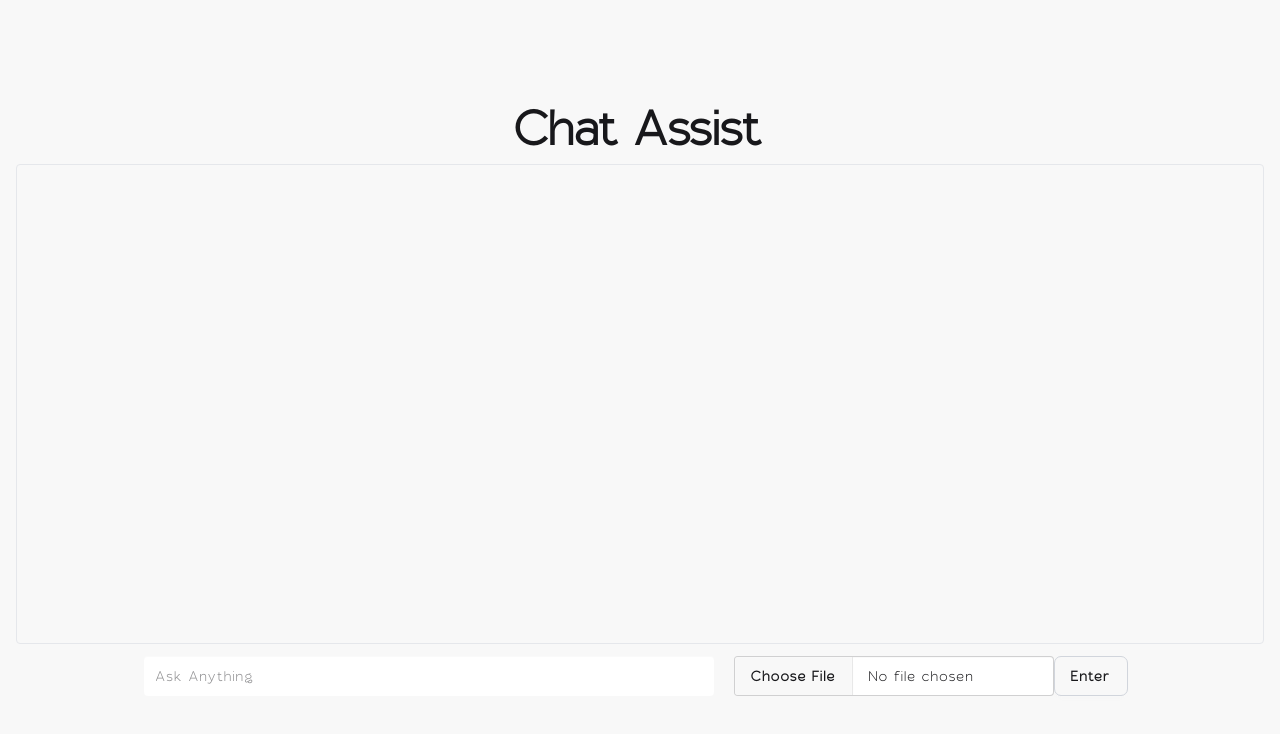
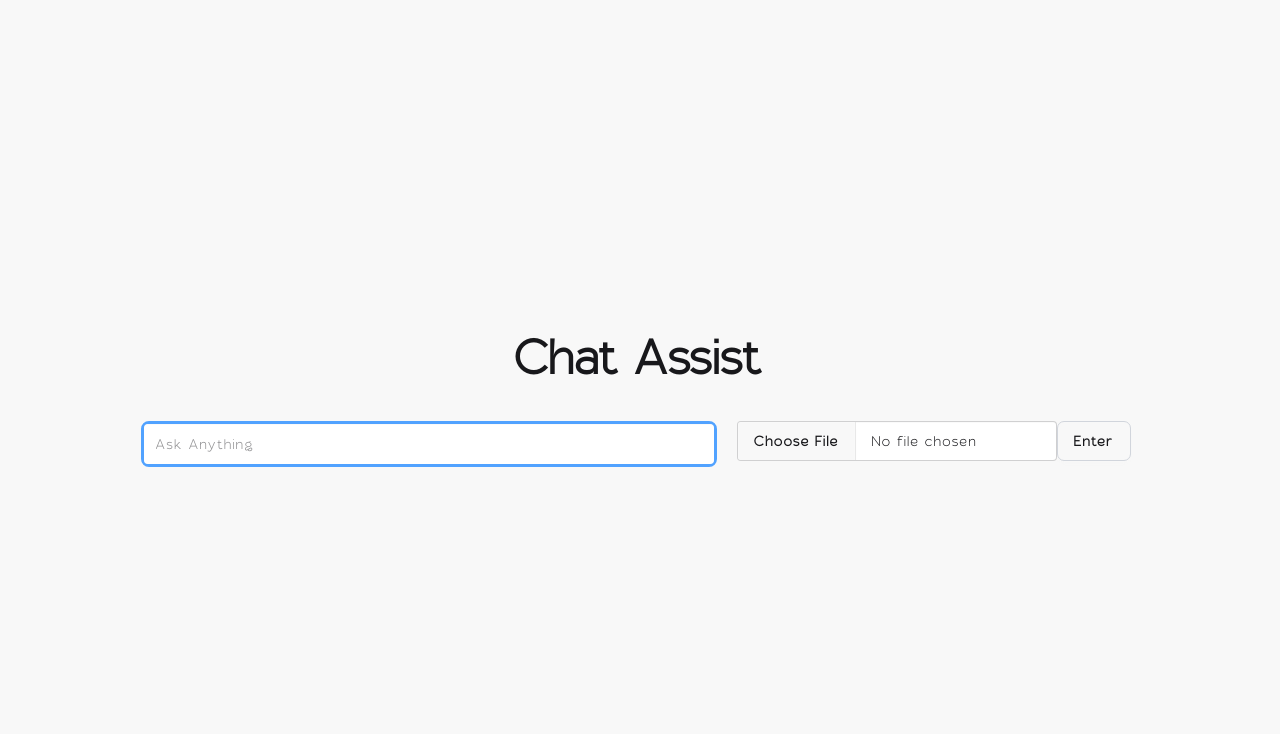
Before and after one commit to sagardhankar7/ChatAssis-frontend, a React (Vite) app: page / in a window 1280 px wide. Shown: the top 734 px of the page. Built offline with nearby package versions, Linux system fonts and the light colour scheme.

Commit message:
chat like frontend

```diff
--- a/package.json
+++ b/package.json
@@ -16,7 +16,8 @@
     "react-dom": "^19.2.4",
     "react-markdown": "^10.1.0",
     "remark-gfm": "^4.0.1",
-    "tailwindcss": "^4.2.2"
+    "tailwindcss": "^4.2.2",
+    "uuid": "^14.0.2"
   },
   "devDependencies": {
     "@eslint/js": "^9.39.4",
--- a/src/App.jsx
+++ b/src/App.jsx
@@ -1,16 +1,21 @@
 import { useEffect, useState } from "react"
 import axios from "axios"
-import ReactMarkdown from "react-markdown"
-import remarkGfm from "remark-gfm"
 import { BASE_URL } from "../utility/Constants"
 import { Shimmer } from "../utility/Shimmer"
 import "./App.css"
+import { v4 as uuid } from 'uuid';
+import OutputChat from "./components/OutputChat.jsx";
+import InputChat from "./components/InputChat.jsx";
+import InputBox from "./components/InputBox.jsx";
+import LogoBar from "./components/LogoBar.jsx";
+
 
 function App() {
   const [text, setText] = useState("")
   const [output, setOutput] = useState(" ")
   const [userId, setUserId] = useState("")
   const [file, setFile] = useState(null)
+  const [chats, setChats] = useState([])
 
   const handleKey = async (e) => {
     if (e.key != "Enter") return
@@ -28,6 +33,13 @@ function App() {
 
     setOutput("")
 
+    const inputObj = {}
+    inputObj.message = text
+    inputObj.id = uuid()
+    inputObj.position = "right"
+    // const arr2 = [...chats, inputObj]
+    // setChats(arr2)
+
     const formData = new FormData()
     formData.append("userPrompt", text)
     formData.append("userId", userId)
@@ -43,6 +55,12 @@ function App() {
     })
 
     setOutput(response.data?.message)
+    const obj = {}
+    obj.message = response.data?.message
+    obj.id = uuid()
+    obj.position = "left"
+    const arr= [...chats, inputObj, obj]
+    setChats(arr)
   }
 
   useEffect(() => {
@@ -59,47 +77,19 @@ function App() {
       <div className="hero bg-base-200 min-h-screen">
         <div className="hero-content">
           <div className="w-456">
-            <h1 className="text-5xl font-bold text-center">Chat Assist</h1>
-            <div className="py-6 h-120 overflow-y-auto whitespace-pre-line border rounded p-2 my-3 border-gray-200">
-              {output == "" ? (
-                <Shimmer />
-              ) : (
-                <ReactMarkdown
-                  remarkPlugins={[remarkGfm]}
-                  components={{
-                    table: ({ node, ...props }) => (
-                      <table className="markdown-table" {...props} />
-                    ),
-                  }}
-                >
-                  {/* {output} */}
-                  {typeof output === "string" ? output : JSON.stringify(output)}
-                </ReactMarkdown>
-              )}
+            <LogoBar/>
+            <div className="overflow-y-auto whitespace-pre-line  rounded-lg p-2 my-3 border-gray-800">
+              {chats.map((chat)=> {
+                if(chat.position=="left") {
+                  return (<OutputChat key={chat.id} chat={chat}/>)
+                }
+                else {
+                  return (<InputChat key={chat.id} chat={chat}/>)
+                }
+              })}
             </div>
-            <div className="flex justify-center">
-              <input
-                onKeyUp={handleKey}
-                type="text"
-                value={text}
-                onChange={(e) => setText(e.target.value)}
-                placeholder="Ask Anything"
-                className="input w-[calc(570px)] outline-none border-none"
-              />
-              <div className="flex justify-center ml-1">
-                <input
-                  type="file"
-                  onChange={(e) => setFile(e.target.files[0])}
-                  className="file-input file-input-bordered ml-2"
-                />
-                <button
-                  onClick={handleEnterBtn}
-                  className="btn border-gray-300 rounded-[7px] outline-none"
-                >
-                  Enter
-                </button>
-              </div>
-            </div>
+            {/*Input Area*/}
+            <InputBox handleEnterBtn={handleEnterBtn} handleKey={handleKey} setText={setText} text={text} setFile={setFile} />
           </div>
         </div>
       </div>
@@ -107,4 +97,16 @@ function App() {
   )
 }
 
+// <ReactMarkdown
+//                   remarkPlugins={[remarkGfm]}
+//                   components={{
+//                     table: ({ node, ...props }) => (
+//                       <table className="markdown-table" {...props} />
+//                     ),
+//                   }}
+//                 >
+//                   {/* {output} */}
+//                   {typeof output === "string" ? output : JSON.stringify(output)}
+//                 </ReactMarkdown>
+
 export default App
--- /dev/null
+++ b/src/components/InputBox.jsx
@@ -0,0 +1,27 @@
+export default function ({text, setText, setFile, handleKey, handleEnterBtn}) {
+    return (<div className="flex bottom-0 justify-center">
+        <div className={"border-blue-400 border-3 rounded-lg"}>
+        <input
+            onKeyUp={handleKey}
+            type="text"
+            value={text}
+            onChange={(e) => setText(e.target.value)}
+            placeholder="Ask Anything"
+            className="input w-[calc(570px)] outline-none border-none"
+        />
+        </div>
+        <div className="flex justify-center ml-1">
+            <input
+                type="file"
+                onChange={(e) => setFile(e.target.files[0])}
+                className="file-input file-input-bordered ml-2"
+            />
+            <button
+                onClick={handleEnterBtn}
+                className="btn border-gray-300 rounded-[7px] outline-none"
+            >
+                Enter
+            </button>
+        </div>
+    </div>)
+}
--- /dev/null
+++ b/src/components/InputChat.jsx
@@ -0,0 +1,7 @@
+export default function ({chat}) {
+    return (
+        <div className={"flex justify-end mb-2 mt-10 "}>
+            <div className={"bg-[#e8f3fe] rounded-[22px] px-4 py-2.5"}>{chat.message}</div>
+        </div>
+    )
+}
--- /dev/null
+++ b/src/components/LogoBar.jsx
@@ -0,0 +1,5 @@
+export default function () {
+    return (<div className={""}>
+        <h1 className="text-5xl font-bold text-center">Chat Assist</h1>
+    </div>)
+}
--- /dev/null
+++ b/src/components/OutputChat.jsx
@@ -0,0 +1,18 @@
+import ReactMarkdown from "react-markdown"
+import remarkGfm from "remark-gfm"
+
+
+export default function ({chat}) {
+    return (
+        <div className={"border border-gray-400 bg-gray-100 px-4 py-4 rounded-lg mb-4 flex justify-start"}><ReactMarkdown
+            remarkPlugins={[remarkGfm]}
+            components={{
+                table: ({ node, ...props }) => (
+                    <table className="markdown-table" {...props} />
+                ),
+            }}
+        >
+            {/* {output} */}
+            {typeof chat.message === "string" ? chat.message : JSON.stringify(chat.message)}
+        </ReactMarkdown></div>)
+}
```
Also changed, not shown: 1 other file (tests, documents, lock files or other folders).
